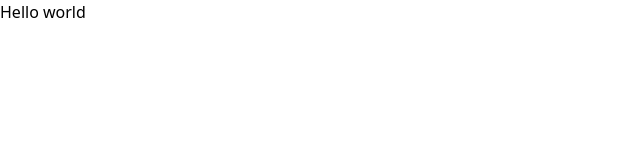
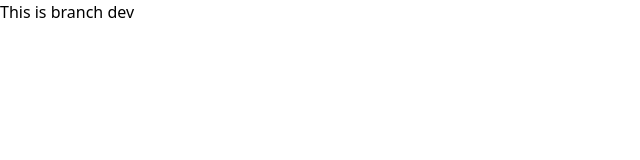
Before and after one commit to jasonenkristo123/Katerly, a Next.js app: page / in a window 1280 px wide. Shown: the top 160 px of the page, without its empty margins (0-640 px from the left). Built offline with nearby package versions, Linux system fonts and the light colour scheme.

Commit message:
test: testing branch dev

```diff
--- a/src/app/page.tsx
+++ b/src/app/page.tsx
@@ -2,6 +2,10 @@ import Image from "next/image";
 
 export default function Home() {
   return (
-    <h1>Hello world</h1>
+    <section>
+      <p>
+        This is branch dev
+      </p>
+    </section>
   );
 }
```
